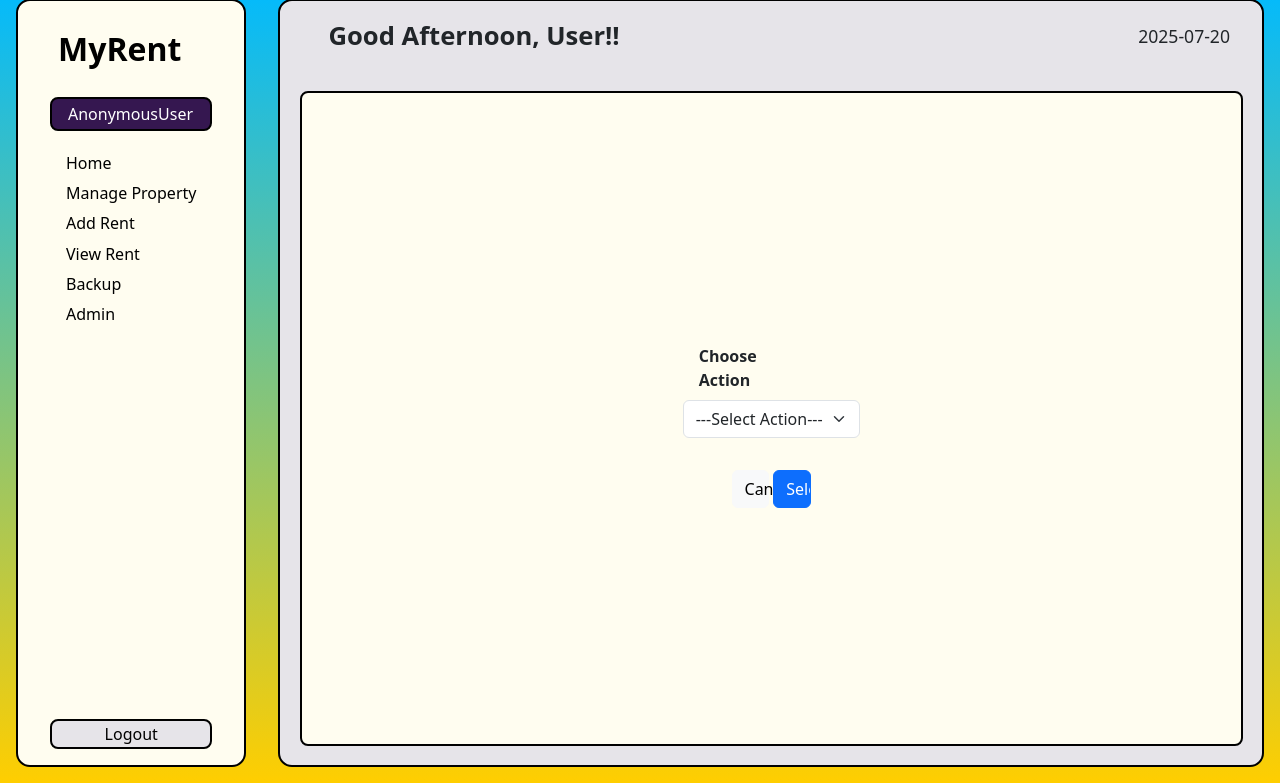
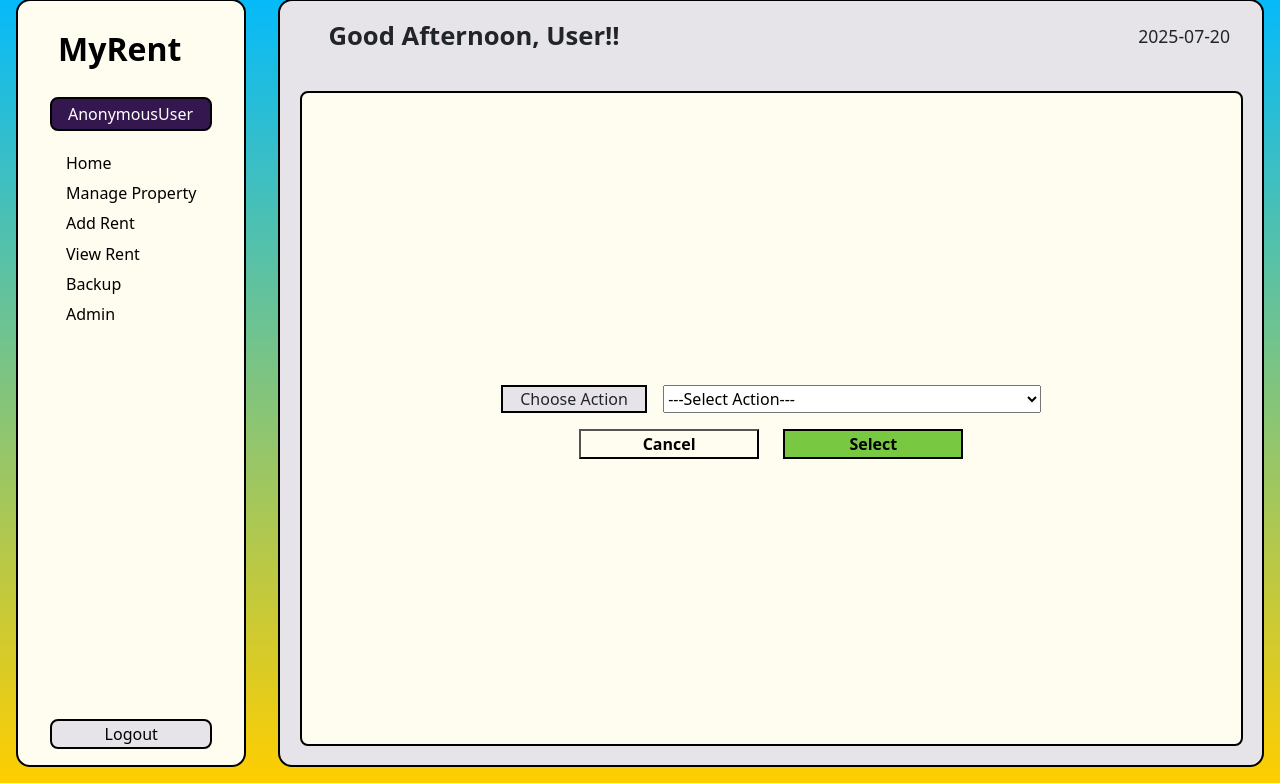
Before and after one commit to aashishChakradhar/RentManagementSystem, a Django app: template templates/building_select.html in a window 1280 px wide. Shown: the part 17-800 px from the top of the page. Run offline with Django 5.2, Linux system fonts and the light colour scheme; the template is opened without the code that fills it, so the values that code supplies are empty; style sheets or scripts are compiled from the project's sources; some libraries are stand-ins or nearby versions.

Commit message:
redesinging form

```diff
--- a/templates/building_select.html
+++ b/templates/building_select.html
@@ -1,63 +1,31 @@
 {% extends "base/base.html" %}
 {% block body %}
+
   <form action="{% url 'rent:select-building' %}" method="POST">
     {% csrf_token %}
-  <div class="mb-3">
-    <label for="action" class="form-label"
-      ><strong>Choose Action</strong></label
-    >
-    <select
-      id="action"
-      name="action"
-      class="form-select mb-3"
-      aria-label="Default select example"
-      required
-    >
+        <label for="action" ><span>Choose Action</span>
+          <select id="action" name="action"  required>
               <option value="empty" disabled selected>---Select Action---</option>
               <option value="add">Add</option>
               <option value="delete">Delete</option>
               <option value="update">Update</option>
           </select>
-  </div>
+        </label>
 
-  <div class="mb-3" id="building-select-container" style="display: none">
-    <label for="building_name" class="form-label"
-      ><strong>Select Building</strong></label
-    >
-    <select
-      name="building_name"
-      id="building_name"
-      class="form-select"
-      required
-    >
+        <div id="building-select-container" style="display: none;">
+            <label for="building_name" ><span>Select Building</span>
+            <select name="building_name" id="building_name" required>
                 <option value="empty" disabled selected>---Select Building---</option>
                 {% for building in buildings %}
                     <option value="{{ building.uid }}">{{ building.building_name }}</option>
                 {% endfor %}
             </select>
+            </label>
         </div>
 
-  <div class="text-center">
-    <a href="{% url 'rent:home' %}" class="btn btn-light w-25">Cancel</a>
-    <input
-      type="submit"
-      class="btn btn-primary w-25 building-btn"
-      name="function"
-      value="Select"
-    />
+        <div id="button-group">
+          <a href="{% url 'rent:home' %}" ><button type="button">Cancel</button></a>
+          <button id="submit-button" type="submit" value="Select">Select</button>
         </div>
     </form>
-<script>
-  document.getElementById("action").addEventListener("change", function () {
-    var action = this.value;
-    var buildingSelectContainer = document.getElementById(
-      "building-select-container"
-    );
-    if (action === "update" || action === "delete") {
-      buildingSelectContainer.style.display = "block";
-    } else {
-      buildingSelectContainer.style.display = "none";
-    }
-  });
-</script>
 {% endblock %}
```
Lines whose indentation alone changed are shown as unchanged.
